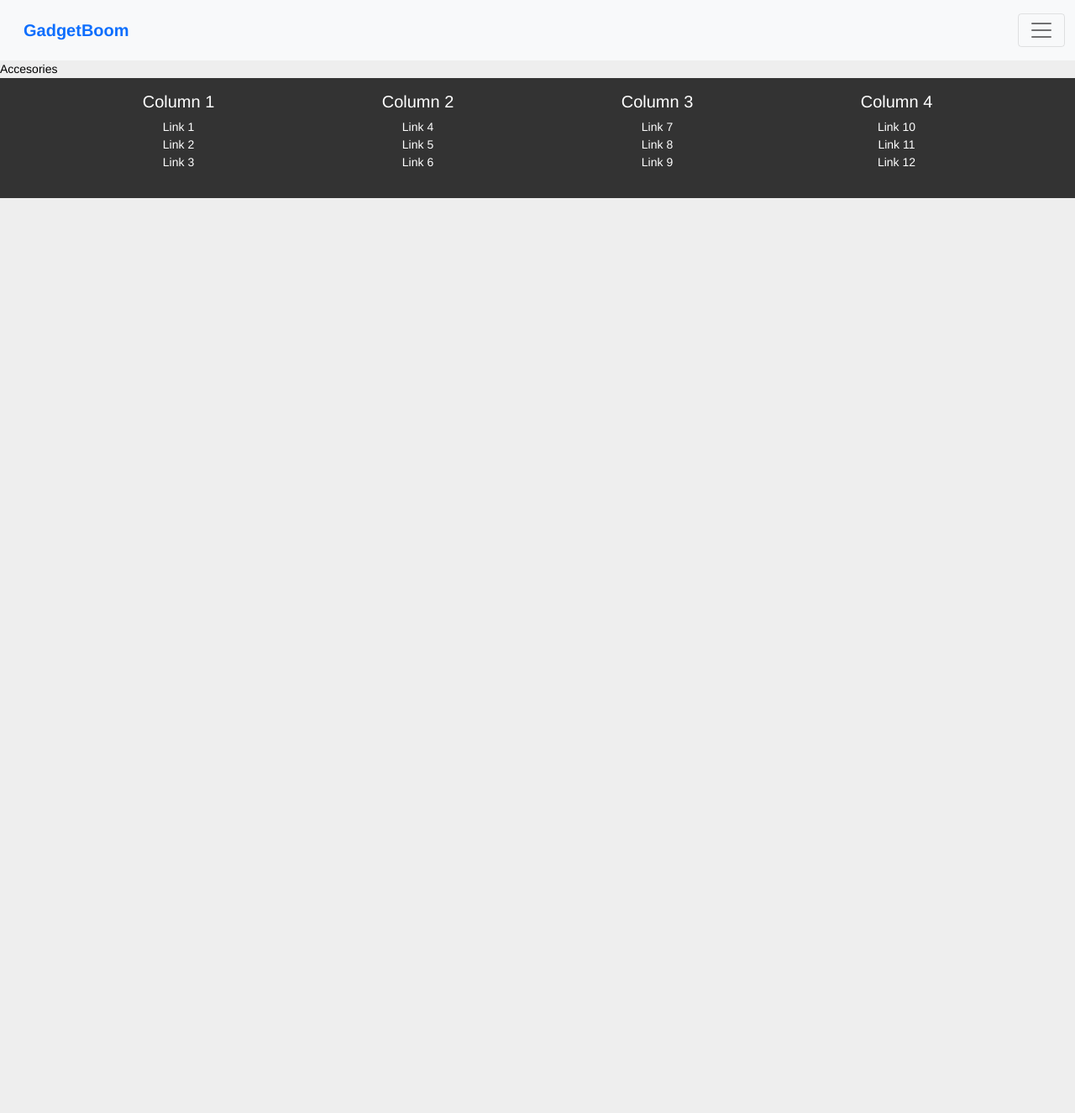
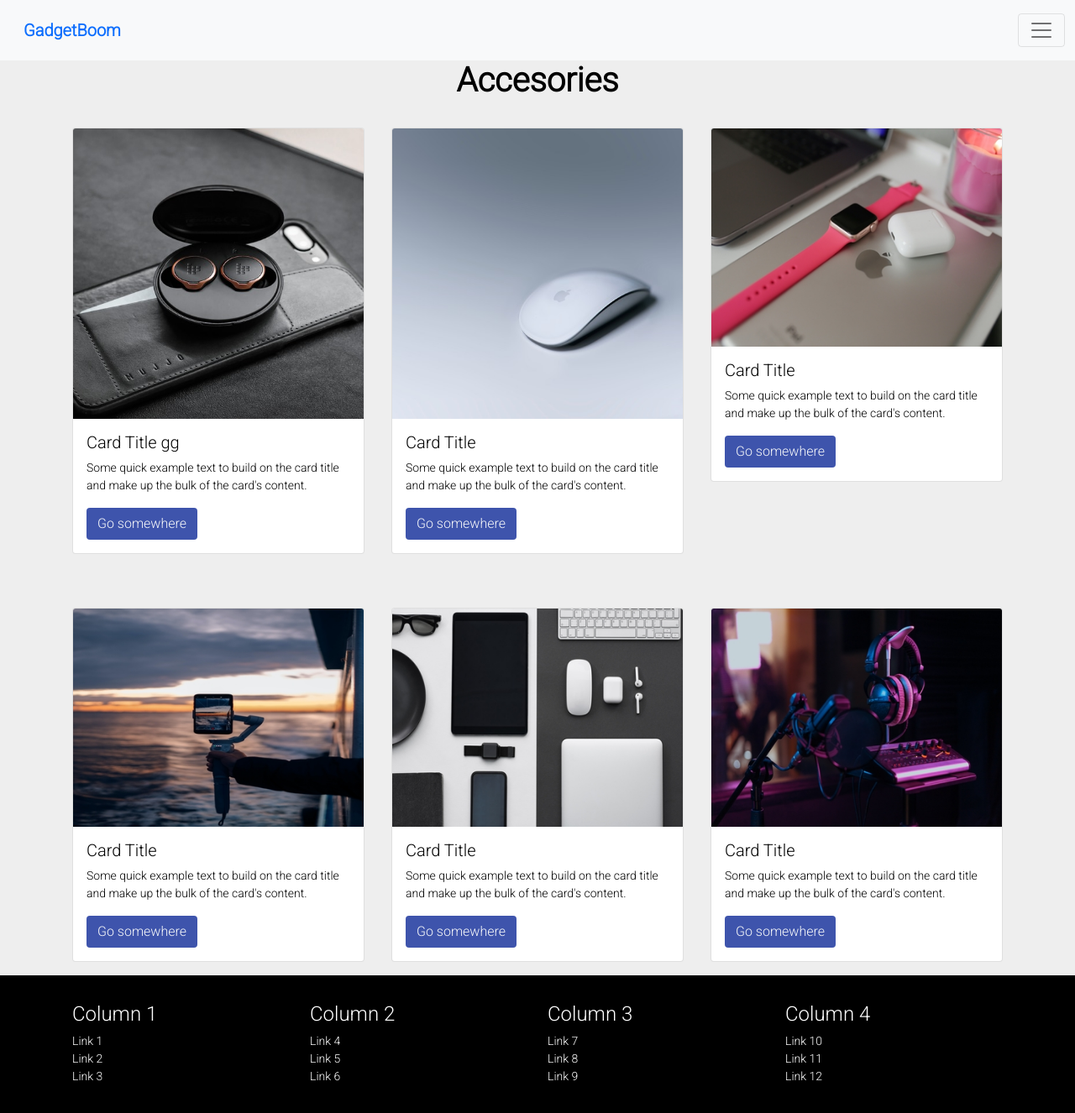
Before and after one commit to samueldobi/Ecommerce-react-app, a React (Create React App) app: page /accesories in a window 1280 px wide. Shown: the top 1326 px of the page at 84% size. Before the commit the page ends 800 px from the top, so only its background shows below. Built offline with nearby package versions, Linux system fonts and the light colour scheme.

Commit message:
changing the ui of the app

```diff
--- a/src/components/Accesories.js
+++ b/src/components/Accesories.js
@@ -1,8 +1,107 @@
-import React from 'react'
+import React from 'react';
+import  Container  from "react-bootstrap/Container";
+import Row  from "react-bootstrap/Row";
+import Col  from "react-bootstrap/Col" ;
+import Button from 'react-bootstrap/Button';
+import Card from 'react-bootstrap/Card';
+import  gadgets from '../images/index.js';
 
 const Accesories = () => {
   return (
-    <div>Accesories</div>
+    <div>
+      <h1 className='text-center fw-bold '>Accesories</h1>
+      <Container>
+            <Row className="products-box">
+              <Col className="col-12 col-md-4 p-3 g-2  mb-4">
+                    <Card style={{ width: 'rem' }}>
+                      <Card.Img variant="top" src={gadgets.gadget1} className ="w-10"  alt = "" />
+                      <Card.Body>
+                        <Card.Title>Card Title gg</Card.Title>
+                        <Card.Text>
+                          Some quick example text to build on the card title and make up the
+                          bulk of the card's content.
+                        </Card.Text>
+                        <Button variant="" className="buy-btn text-light">Go somewhere</Button>
+                      </Card.Body>
+                  </Card>
+                </Col>
+
+                <Col className="col-12 col-md-4 p-3 g-2">
+                 <Card style={{ width: 'rem' }}>
+                    <Card.Img variant="top" src={gadgets.gadget2} className ="w-10"  alt = ""  />
+                    <Card.Body>
+                      <Card.Title>Card Title</Card.Title>
+                      <Card.Text>
+                        Some quick example text to build on the card title and make up the
+                        bulk of the card's content.
+                      </Card.Text>
+                      <Button variant="" className="buy-btn text-light">Go somewhere</Button>
+                    </Card.Body>
+                 </Card>
+                </Col>
+
+                <Col className="col-12 col-md-4 p-3 g-2">
+                  <Card style={{ width: 'rem' }}>
+                    <Card.Img variant="top"  src={gadgets.gadget3} className ="w-10"  alt = ""   />
+                    <Card.Body>
+                      <Card.Title>Card Title</Card.Title>
+                      <Card.Text>
+                        Some quick example text to build on the card title and make up the
+                        bulk of the card's content.
+                      </Card.Text>
+                      <Button variant="" className="buy-btn text-light">Go somewhere</Button>
+                    </Card.Body>
+                 </Card>
+
+                </Col>
+
+                <Col className="col-12 col-md-4 p-3 g-2">
+                  <Card style={{ width: 'rem' }}>
+                      <Card.Img variant="top"  src={gadgets.gadget4} className ="w-10"  alt = ""   />
+                      <Card.Body>
+                        <Card.Title>Card Title</Card.Title>
+                        <Card.Text>
+                          Some quick example text to build on the card title and make up the
+                          bulk of the card's content.
+                        </Card.Text>
+                        <Button variant="" className="buy-btn text-light">Go somewhere</Button>
+                      </Card.Body>
+                   </Card>
+                </Col>
+
+                <Col className="col-12 col-md-4 p-3 g-2">
+                  <Card style={{ width: 'rem' }}>
+                      <Card.Img variant="top"  src={gadgets.gadget8} className ="w-10"  alt = ""   />
+                      <Card.Body>
+                        <Card.Title>Card Title</Card.Title>
+                        <Card.Text>
+                          Some quick example text to build on the card title and make up the
+                          bulk of the card's content.
+                        </Card.Text>
+                        <Button variant="" className="buy-btn text-light">Go somewhere</Button>
+                      </Card.Body>
+                   </Card>
+                </Col>
+
+                <Col className="col-12 col-md-4 p-3 g-2">
+                  <Card style={{ width: 'rem' }}>
+                      <Card.Img variant="top"  src={gadgets.gadget11} className ="w-10"  alt = ""   />
+                      <Card.Body>
+                        <Card.Title>Card Title</Card.Title>
+                        <Card.Text>
+                          Some quick example text to build on the card title and make up the
+                          bulk of the card's content.
+                        </Card.Text>
+                        <Button variant="" className="buy-btn text-light">Go somewhere</Button>
+                      </Card.Body>
+                   </Card>
+                </Col>
+
+
+
+            </Row>
+        </Container>
+    </div>
   )
 }
 
--- a/src/components/Discount.js
+++ b/src/components/Discount.js
@@ -22,11 +22,11 @@ import 'swiper/swiper.min.css';
 const Discount = () => {
   return (
     <div className='discount' >
-      <Container>
+      <Container className=''>
           <Row className='discount'>
 
                     {Data.map((item) => (
-                      <Col key = {item.id}>
+                      <Col key = {item.id} className='discount-box p-3'>
                           <Card.Title>{item.title}</Card.Title>
                         <Card.Text>
                         {item.text}
--- a/src/components/Footer.js
+++ b/src/components/Footer.js
@@ -3,10 +3,10 @@ import React from 'react'
 const Footer = () => {
   return (
     <div className='footer p-3'>
-          <div className="container">
+          <div className="container p-3">
         <div className="row">
           <div className="col-md-3">
-            <h5>Column 1</h5>
+            <h4>Column 1</h4>
             <ul className="list-unstyled">
               <li><a href="#">Link 1</a></li>
               <li><a href="#">Link 2</a></li>
@@ -14,7 +14,7 @@ const Footer = () => {
             </ul>
           </div>
           <div className="col-md-3">
-            <h5>Column 2</h5>
+            <h4>Column 2</h4>
             <ul className="list-unstyled">
               <li><a href="#">Link 4</a></li>
               <li><a href="#">Link 5</a></li>
@@ -22,7 +22,7 @@ const Footer = () => {
             </ul>
           </div>
           <div className="col-md-3">
-            <h5>Column 3</h5>
+            <h4>Column 3</h4>
             <ul className="list-unstyled">
               <li><a href="#">Link 7</a></li>
               <li><a href="#">Link 8</a></li>
@@ -30,7 +30,7 @@ const Footer = () => {
             </ul>
           </div>
           <div className="col-md-3">
-            <h5>Column 4</h5>
+            <h4>Column 4</h4>
             <ul className="list-unstyled">
               <li><a href="#">Link 10</a></li>
               <li><a href="#">Link 11</a></li>
--- a/src/components/Hero.js
+++ b/src/components/Hero.js
@@ -11,7 +11,7 @@ const Hero = () => {
        <Row className = "">
         <Col className="col-12 col-md-6 ">
           <div className="  p-3 ">
-          <p className="fs-1 fw-bold hero-header mt-3 p-3">Grab up to 50% off on your first purchase</p>
+          <p className="fs-1 fw-bold hero-header mt-3 p-3 ">Grab up to 50% off on your first purchase</p>
           <Button className="hero-btn  ">Buy Now</Button>
           </div>
         </Col>
--- a/src/components/Popular.js
+++ b/src/components/Popular.js
@@ -1,21 +1,21 @@
 import  Container  from "react-bootstrap/Container"
 import Row  from "react-bootstrap/Row"
-import Col  from "react-bootstrap/Col"
+// import Col  from "react-bootstrap/Col"
 import  gadgets from '../images/index.js'
 
 const Popular = () => {
   return (
     <div className="">
-        <Container className="popular mt-5">
-                <p className="fs-2 fw-bold">Popular Products</p>
+        <Container className="popular mt-5 mb-5 p-5">
+                <p className="fs-2 fw-bold text-center hero-header ">Popular Products</p>
                 <Row className=" col-12 p-3 d-flex justify-content-between">
                     <div className="col-12 col-lg-5 d-flex product-box p-3 my-4">
                       <div className="popular-img col-4">
                         <img src={gadgets.gadget1} alt="" className="img-fluid " />
                       </div>
                       <div className="popular-text ">
-                       <p className="fs-1 fw-bold">Product </p>
-                       <p className="fs-5 product-details">Product Details </p>
+                       <p className="fs-4 fw-bold">Product </p>
+                       <p className="fs-6 product-details">Product Details </p>
                       </div>
                     </div>
                     <div className="col-12 col-lg-5 d-flex product-box p-3 my-4 ">
@@ -23,8 +23,8 @@ const Popular = () => {
                         <img src={gadgets.gadget2} alt="" className="img-fluid " />
                       </div>
                       <div className="popular-text ">
-                       <p className="fs-1 fw-bold">Product </p>
-                       <p className="fs-5 product-details">Product Details </p>
+                       <p className="fs-4 fw-bold">Product </p>
+                       <p className="fs-6 product-details">Product Details </p>
                       </div>
                     </div>
                 </Row>
@@ -34,8 +34,8 @@ const Popular = () => {
                         <img src={gadgets.gadget1} alt="" className="img-fluid " />
                       </div>
                       <div className="popular-text ">
-                       <p className="fs-1 fw-bold">Product </p>
-                       <p className="fs-5 product-details">Product Details </p>
+                       <p className="fs-4 fw-bold">Product </p>
+                       <p className="fs-6 product-details">Product Details </p>
                       </div>
                     </div>
                     <div className="col-12 col-lg-5 d-flex product-box p-3 my-4 ">
@@ -43,8 +43,8 @@ const Popular = () => {
                         <img src={gadgets.gadget2} alt="" className="img-fluid " />
                       </div>
                       <div className="popular-text ">
-                       <p className="fs-1 fw-bold">Product </p>
-                       <p className="fs-5 product-details">Product Details </p>
+                       <p className="fs-4 fw-bold">Product </p>
+                       <p className="fs-6 product-details">Product Details </p>
                       </div>
                     </div>
                 </Row>
@@ -54,8 +54,8 @@ const Popular = () => {
                         <img src={gadgets.gadget1} alt="" className="img-fluid " />
                       </div>
                       <div className="popular-text ">
-                       <p className="fs-1 fw-bold">Product </p>
-                       <p className="fs-5 product-details">Product Details </p>
+                       <p className="fs-4 fw-bold">Product </p>
+                       <p className="fs-6 product-details">Product Details </p>
                       </div>
                     </div>
                     <div className="col-12 col-lg-5 d-flex product-box p-3 my-4 ">
@@ -63,8 +63,8 @@ const Popular = () => {
                         <img src={gadgets.gadget2} alt="" className="img-fluid " />
                       </div>
                       <div className="popular-text ">
-                       <p className="fs-1 fw-bold">Product </p>
-                       <p className="fs-5 product-details">Product Details </p>
+                       <p className="fs-4 fw-bold">Product </p>
+                       <p className="fs-6 product-details">Product Details </p>
                       </div>
                     </div>
                 </Row>
--- a/src/components/Products.js
+++ b/src/components/Products.js
@@ -9,7 +9,7 @@ import  gadgets from '../images/index.js'
 const Products = () => {
   return (
     <div className="mt-5  " >
-        <h1 className="fw-bold m-3 text-center">Products For You! </h1>
+        <h1 className="fw-bold m-3 text-center hero-header">Products For You! </h1>
         <Container>
             <Row className="products-box">
               <Col className="col-12 col-md-4 p-3 g-2  mb-4">
--- a/src/index.css
+++ b/src/index.css
@@ -2,11 +2,13 @@
 body {
   margin: 0;
   font-family: 'Roboto', sans-serif;
-  /* font-family: -apple-system, BlinkMacSystemFont, 'Segoe UI', 'Roboto', 'Oxygen',
-    'Ubuntu', 'Cantarell', 'Fira Sans', 'Droid Sans', 'Helvetica Neue',
-    sans-serif; */
   -webkit-font-smoothing: antialiased;
   -moz-osx-font-smoothing: grayscale;
+  background: #eee;
+  font-size: 14px;
+  color: #000;
+  margin: 0;
+  padding: 0;
 }
 /* *{
   border:1px solid red;
@@ -35,7 +37,7 @@ code {
   object-fit: cover;
 }
 .hero-header{
-  /* color: var(--blue); */
+  color: var(--blue);
   text-decoration: none;
 }
 .hero-btn{
@@ -64,6 +66,14 @@ code {
 .product-box{
   background-color: #EEEDED;
 }
+/* .product-details{
+  color: ;
+} */
+/* .discount-box {
+  box-shadow: 10px 10px 5px 0px rgba(0,0,0,0.75);
+  -webkit-box-shadow: 10px 10px 5px 0px rgba(0,0,0,0.75);
+  -moz-box-shadow: 10px 10px 5px 0px rgba(0,0,0,0.75);
+} */
 #app {
   height: 100%;
 }
@@ -71,15 +81,6 @@ html,
 body {
   position: relative;
   height: 100%;
-}
-
-body {
-  background: #eee;
-  font-family: Helvetica Neue, Helvetica, Arial, sans-serif;
-  font-size: 14px;
-  color: #000;
-  margin: 0;
-  padding: 0;
 }
 .discount{
   display: flex;
@@ -96,20 +97,13 @@ body {
     flex-direction: column;
   }
 }
-.footer {
-  background-color: #333;
-  color: #fff;
-  padding: 10px 0;
-  text-align: center;
-}
-
 footer p {
   margin: 0;
 }
 /* Footer.css */
 
 .footer {
-  background-color: #333;
+  background-color: #000;
   color: #fff;
   padding: 20px 0;
 }
```
